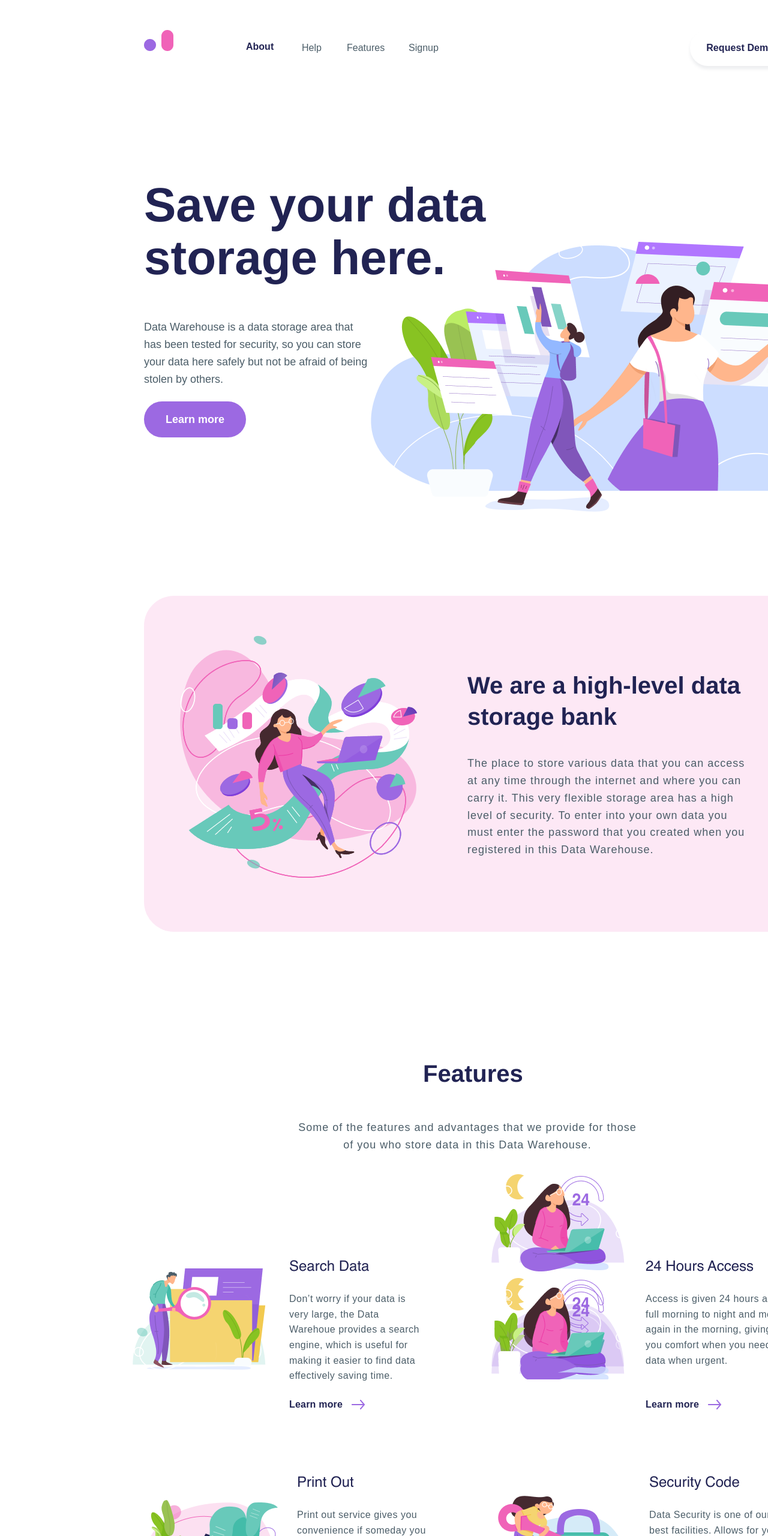
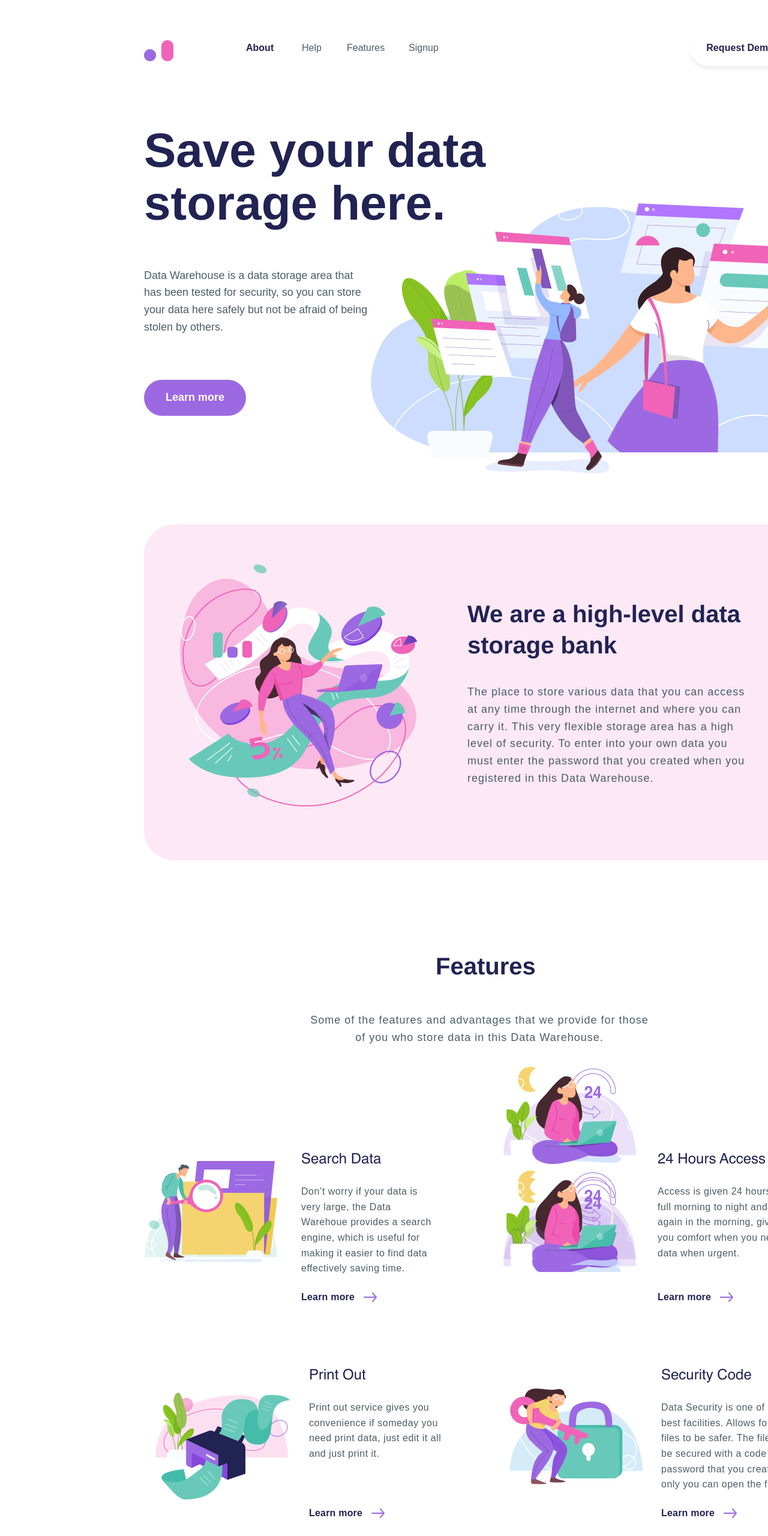
Before and after one commit to NebesnaIryna/HomeWork6, a plain HTML site: page index.html in a window 1280 px wide. Shown: the top 2560 px of the page at 60% size. Drawn offline with Linux system fonts and the light colour scheme; files whose address does not match are found by name.

Commit message:
new homework

```diff
--- a/css/style.css
+++ b/css/style.css
@@ -15,7 +15,6 @@ a:hover{
 }
 
 .A01{
-
     width: 1248px;
     height: 754px;
     left: 240px;
@@ -23,28 +22,22 @@ a:hover{
 }
 
 .top{
+    display: flex;
     width: 1120px;
     height: 60px;
-    left: 240px;
-    top: 50px;
     margin-left: 240px;
-    margin-top: 50px;
+
 }
 
 .logo{
-
     width: 49px;
     height: 35px;
-    left: 240px;
-    top: 62px;
+    margin-top: 67px;
 }
 
 .about{
-    position: absolute;
     width: 53px;
     height: 30px;
-    left: 410px;
-    top: 65px;
     font-family: 'Avenir', sans-serif;
     font-style: normal;
     font-weight: 800;
@@ -52,56 +45,52 @@ a:hover{
     line-height: 160%;
     color: #212353;
     border: 0;
+    margin-left: 121px;
+    margin-top: 67px;
 }
 
 .help{
-    position: absolute;
     width: 35px;
     height: 26px;
-    left: 503px;
-    top: 67px;
     font-family: 'Avenir', sans-serif;
     font-style: normal;
     font-weight: 500;
     font-size: 16px;
     line-height: 160%;
     color: #4B5D68;
+    margin-left: 40px;
+    margin-top: 67px;
 }
 
 .features{
-    position: absolute;
     width: 63px;
     height: 26px;
-    left: 578px;
-    top: 67px;
     font-family: 'Avenir', sans-serif;
     font-style: normal;
     font-weight: 500;
     font-size: 16px;
     line-height: 160%;
     color: #4B5D68;
+    margin-left: 40px;
+    margin-top: 67px;
 }
 
 .signup{
-    position: absolute;
     width: 51px;
     height: 26px;
-    left: 681px;
-    top: 67px;
     font-family: 'Avenir', sans-serif;
     font-style: normal;
     font-weight: 500;
     font-size: 16px;
     line-height: 160%;
     color: #4B5D68;
+    margin-left: 40px;
+    margin-top: 67px;
 }
 
 .button-request-demo{
-    position: absolute;
     width: 210px;
     height: 60px;
-    left: 1150px;
-    top: 50px;
     background: #FFFFFF;
     box-shadow: 0px 5px 5px rgba(75, 93, 104, 0.1);
     border-radius: 50px;
@@ -114,6 +103,8 @@ a:hover{
     color: #212353;
     border: 0;
     padding-left: 15px;
+    margin-left: 418px;
+    margin-top: 50px;
 }
 
 .button-request-demo:hover{
@@ -121,47 +112,37 @@ a:hover{
     cursor: pointer;
 }
 
-.headline{
-    position: absolute;
-    width: 645px;
-    height: 464px;
-    left: 240px;
-    top: 240px;
-}
-
 .title-headline{
     width: 645px;
     height: 184px;
-    left: 240px;
-    top: 240px;
     font-family: 'Helvetica';
     font-style: normal;
     font-weight: 700;
     font-size: 80px;
     line-height: 110%;
-    display: flex;
     align-items: center;
     color: #212353;
+    margin-left: 240px;
+    margin-top: 147px;
 }
 
 .paragraph-headline{
     width: 380px;
     height: 120px;
-    left: 240px;
-    top: 474px;
     font-family: 'Avenir', sans-serif;
     font-style: normal;
     font-weight: 500;
     font-size: 18px;
     line-height: 160%;
     color: #4B5D68;
+    margin-left: 240px;
+    margin-top: 50px;
+    margin-right: 0;
 }
 
 .learn-more{
     width: 170px;
     height: 60px;
-    left: 240px;
-    top: 644px;
     background: #9C69E2;
     border-radius: 50px;
     font-family: 'Avenir', sans-serif;
@@ -172,6 +153,8 @@ a:hover{
     text-align: center;
     color: #FFFFFF;
     border: 0;
+    margin-left: 240px;
+    margin-top: 50px;
 }
 
 .learn-more:hover{
@@ -184,20 +167,20 @@ a:hover{
     width: 885px;
     height: 468px;
     left: 603px;
-    top: 400px;
-    background: url(image1.png);
+    top: 336px;
+    background: url(image1);
 }
 
 .A02{
     display: flex;
-    position: absolute;
     width: 1117px;
     height: 560px;
     left: 240px;
     top: 903.18px;
     background: rgba(240, 99, 184, 0.15);
     border-radius: 50px;
-    margin-top: 90px;
+    margin-left: 240px;
+    margin-top: 120px;
 }
 
 .picture2{
@@ -209,13 +192,14 @@ a:hover{
 }
 
 .title-text{
+    display: flex;
     width: 485px;
     height: 100px;
     font-family: 'Helvetica';
     font-weight: 700;
     font-size: 40px;
     line-height: 130%;
-    display: flex;
+
     align-items: center;
     color: #212353;
     margin-top: 125px;
@@ -236,11 +220,8 @@ a:hover{
 }
 
 .A03{
-    position: absolute;
     width: 1136.85px;
     height: 1002.06px;
-    left: 220px;
-    top: 1613px;
 }
 
 .title-futures{
@@ -250,7 +231,7 @@ a:hover{
     line-height: 130%;
     color: #212353;
     margin-top: 150px;
-    text-align: center;
+    margin-left: 726px;
 }
 
 .text-title-futures{
@@ -260,11 +241,11 @@ a:hover{
     font-weight: 500;
     font-size: 18px;
     line-height: 160%;
-    text-align: center;
     color: #4B5D68;
-    margin-left: 267px;
     margin-top: 50px;
     letter-spacing: 1px;
+    text-align: center;
+    margin-left: 507px;
 }
 
 .line1{
@@ -277,6 +258,7 @@ a:hover{
     left: 239px;
     background: url(image3.png);
     padding-top: 173px;
+    margin-left: 240px;
 }
 
 .search-data{
@@ -308,6 +290,7 @@ a:hover{
 }
 
 .button-learn-more{
+    display: flex;
     width: 147px;
     height: 26px;
     top: 2172px;
@@ -315,7 +298,6 @@ a:hover{
     font-weight: bold;
     font-size: 16px;
     line-height: 160%;
-    display: flex;
     align-items: center;
     letter-spacing: 0.2px;
     color: #212353;
@@ -346,6 +328,7 @@ a:hover{
     top: 2404px;
     background: url(image5.png);
     margin-top: 173px;
+    margin-left: 240px;
 }
 .print-out{
     width: 519.27px;
@@ -374,13 +357,11 @@ a:hover{
 }
 
 .A05{
-    position: absolute;
     width: 1118px;
     height: 709px;
-    left: 242px;
-    top: 2830px;
     background: #9C69E2;
     border-radius: 50px;
+    margin-left: 240px;
 }
 
 .title-testimonials{
@@ -391,8 +372,8 @@ a:hover{
     line-height: 130%;
     align-items: center;
     color: #FFFFFF;
-    margin-top: 109px;
     margin-left: 93px;
+    padding-top: 109px;
 }
 
 .john-fang{
@@ -474,11 +455,10 @@ a:hover{
 }
 
 .A04{
-    position: absolute;
     width: 1600px;
     height: 761px;
     left: 0px;
-    top: 3648px;
+    margin-top: 150px;
 
 }
 
@@ -499,12 +479,12 @@ a:hover{
 }
 
 .title-title{
+    display: flex;
     font-family: 'Helvetica';
     font-style: normal;
     font-weight: 700;
     font-size: 40px;
     line-height: 130%;
-    display: flex;
     align-items: center;
     color: #212353;
     margin-left: 240px;
--- a/index.html
+++ b/index.html
@@ -23,7 +23,8 @@
                 <img src="img/ar.png" alt="Pointer" class="pointer">
             </button>
         </nav>
-        <div class="headline">
+        <div class="line1">
+            <div>
                 <h1 class="title-headline">Save your data storage here.</h1>
                 <p class="paragraph-headline">Data Warehouse is a data storage area that has been
                     tested for security, so you can store your data here
@@ -32,6 +33,7 @@
             </div>
             <div class="pictures">
                 <img src="img/image1 1.png" alt="Picture1">
+            </div>
         </div>
     </header>
     <main>
```
Lines whose indentation alone changed are shown as unchanged.
